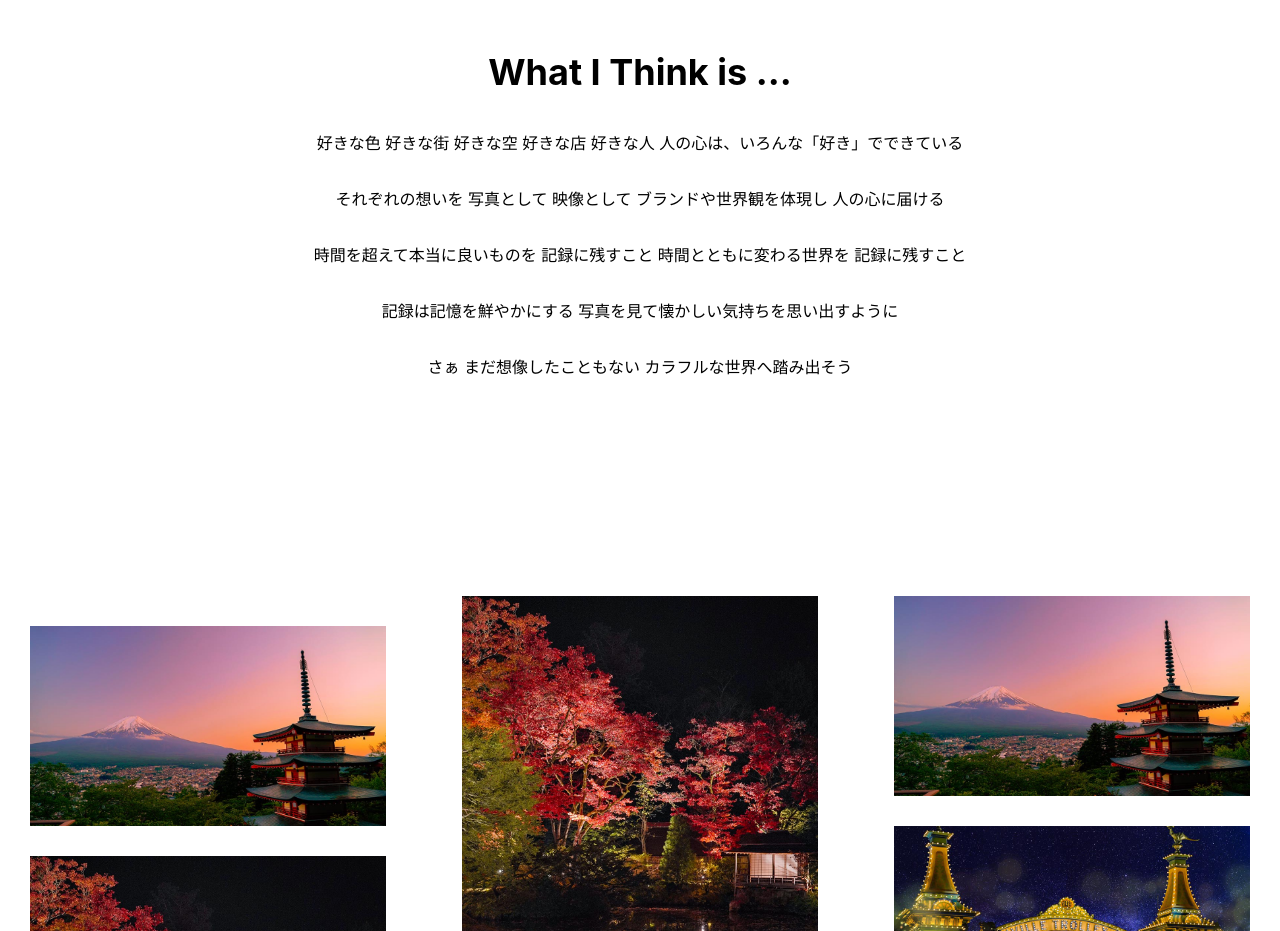
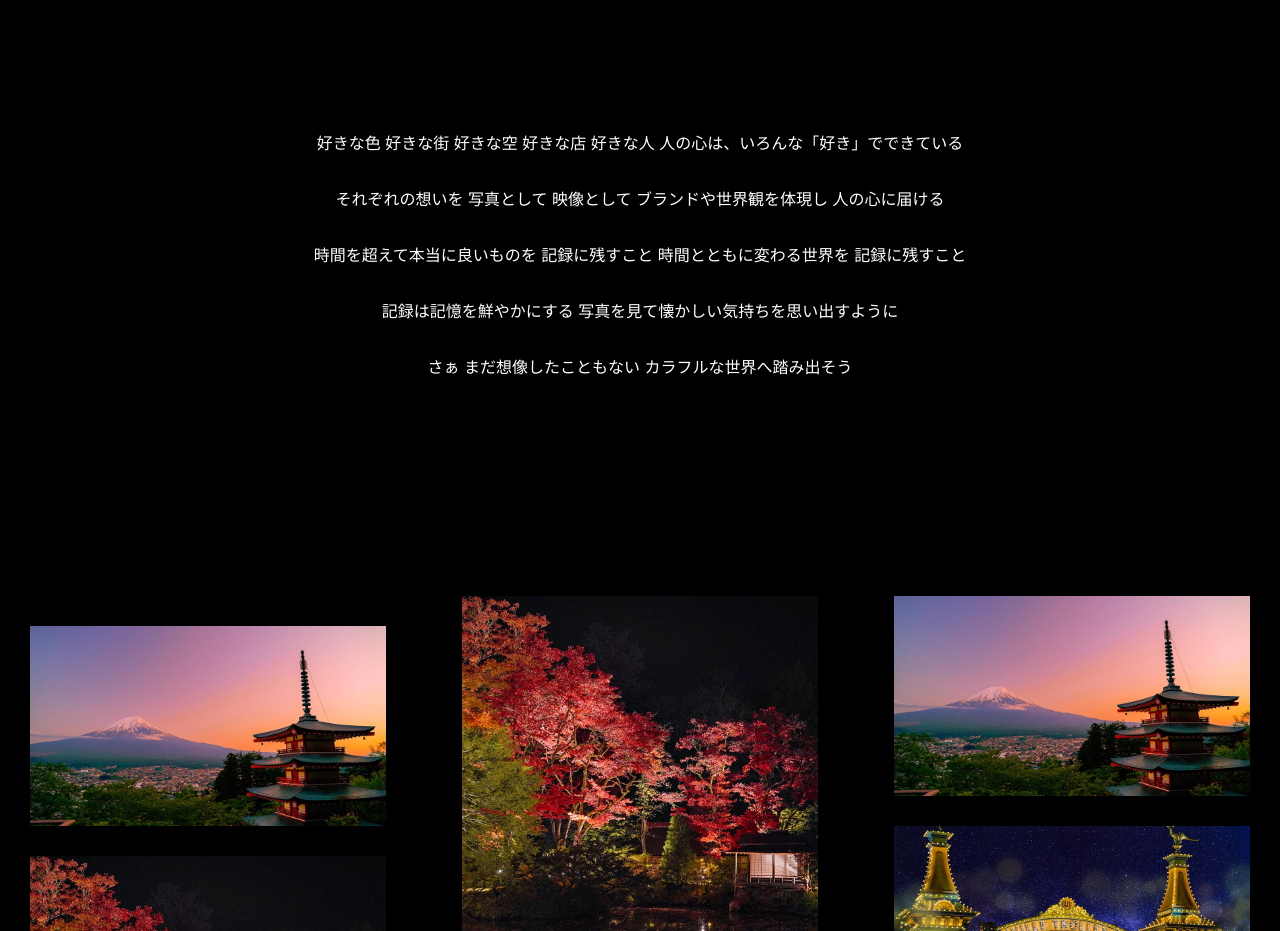
Before and after one commit to mitsu0428/kajikazi-portfolio, a Next.js app: page / in a window 1280 px wide. Shown: the part 1860-2791 px from the top of the page. Built offline with nearby package versions, Linux system fonts and the light colour scheme.

Commit message:
global color

```diff
--- a/src/styles/globals.css
+++ b/src/styles/globals.css
@@ -4,13 +4,15 @@ body {
   margin: 0;
   font-family: -apple-system, BlinkMacSystemFont, Segoe UI, Roboto, Oxygen,
     Ubuntu, Cantarell, Fira Sans, Droid Sans, Helvetica Neue, sans-serif;
+  background-color: black;
 }
-
+p {
+  color: #ffffff;
+}
 a {
   color: inherit;
   text-decoration: none;
 }
-
 * {
   box-sizing: border-box;
 }
```
